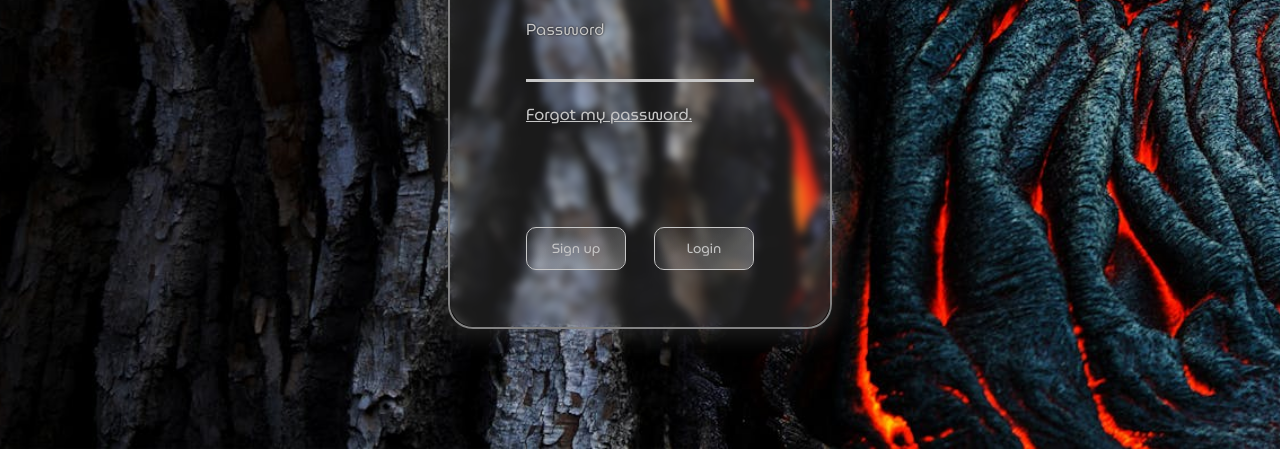
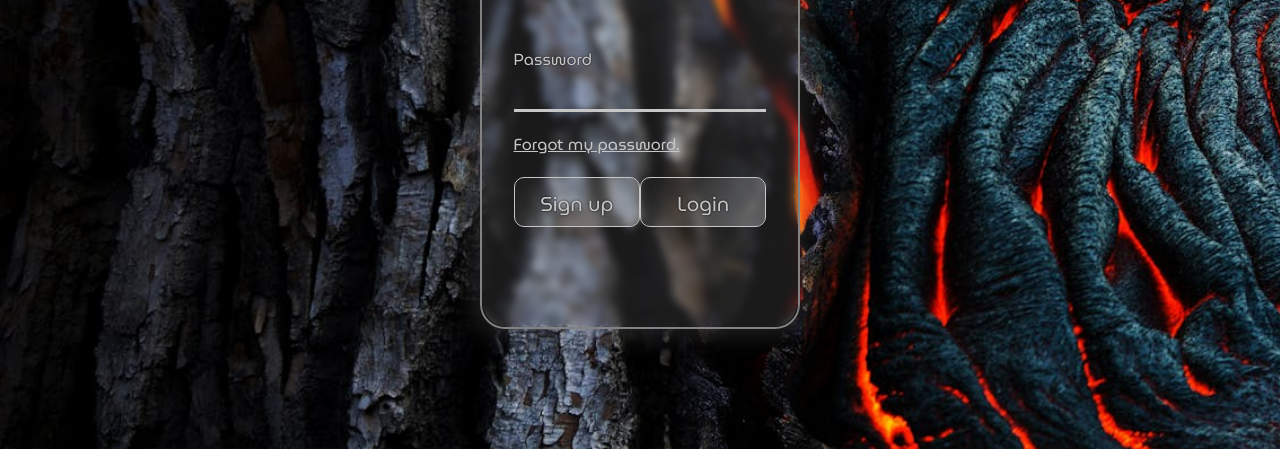
Before and after one commit to DevKame/tt_glass_loginform, a plain HTML site: page index.html in a window 1280 px wide. Shown: the part 351-800 px from the top of the page. Drawn offline with Linux system fonts and the light colour scheme.

Commit message:
adjusted spacing

```diff
--- a/style.css
+++ b/style.css
@@ -1,7 +1,7 @@
 
 #wrapper {
     position: relative;
-    width: 30%;
+    width: 25%;
     height: 70%;
     border: 2px solid rgb(130,130,130);
     box-shadow: 0 0 20px 10px rgba(255,255,255, .1);
@@ -27,8 +27,9 @@ form {
     flex-direction: column;
     justify-content: start;
     align-items: center;
-    padding: 30px 20%;
+    padding: 100px 10%;
     color: #c7c7c7;
+    margin-top: auto;
 }
 h1 {
     margin-right: auto;
@@ -42,7 +43,7 @@ h1 {
     width: 100%;
 }
 .label-input:first-of-type {
-    margin-top: 50px;
+    margin-top: auto;
 }
 .label-input:nth-of-type(2) {
     margin-top: 50px;
@@ -62,20 +63,20 @@ h1 {
     font-size: 16px;
 }
 a {
-    margin-top: 20px;
-    margin-right: auto;
+    margin: 20px auto auto 0;
     color: #c7c7c7;
 }
 .btn-wrapper {
     display: flex;
     justify-content: space-between;
     align-items: center;
-    margin-top: 100px;
+    margin-top: auto;
     width: 100%;
 }
 button {
     padding: 10px 20px;
-    width: 100px;
+    width: 150px;
+    height: 50px;
     background:
     transparent
     linear-gradient(135deg, rgba(0,0,0,0), rgba(200,200,200,.4))
@@ -85,4 +86,6 @@ button {
     cursor: pointer;
     border: 1px solid #c7c7c7;
     border-radius: 10px;
+    font-size: 20px;
+    text-shadow: 0 0 2px black;
 }
```
Also changed, not shown: css1.png, css2.png, css3.png, css4.png, 1 other file.
